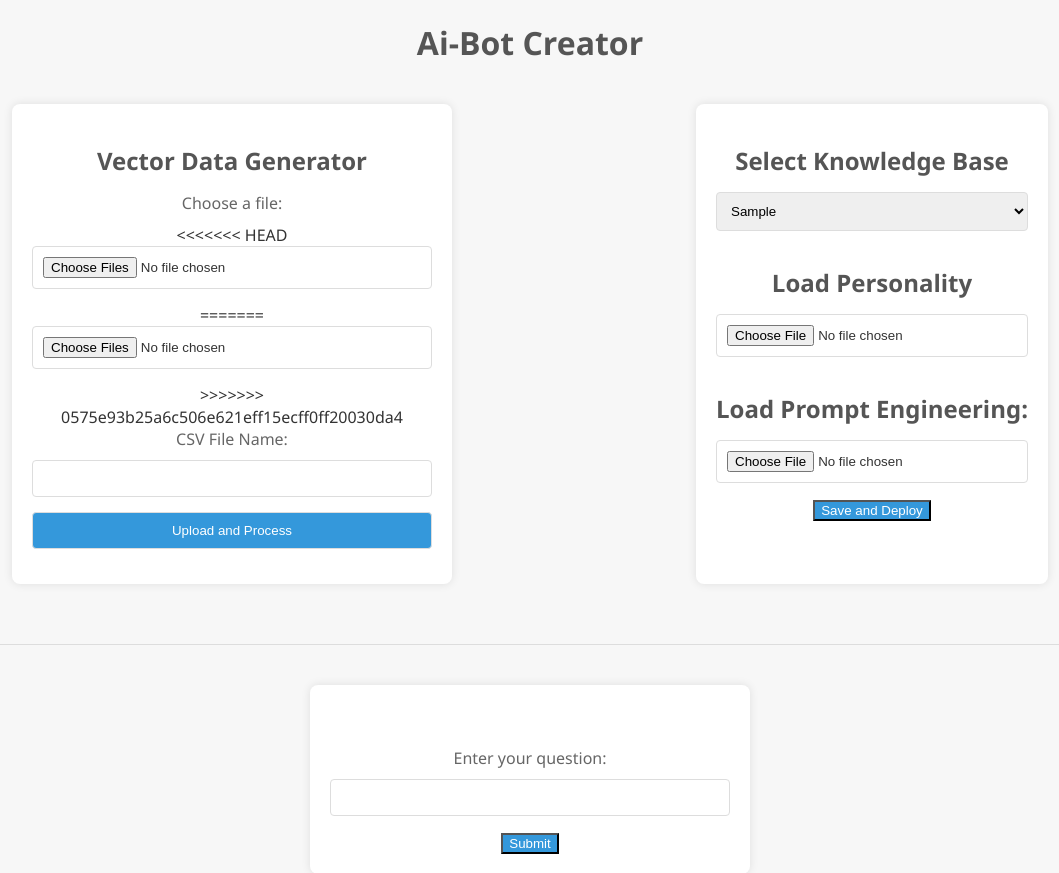
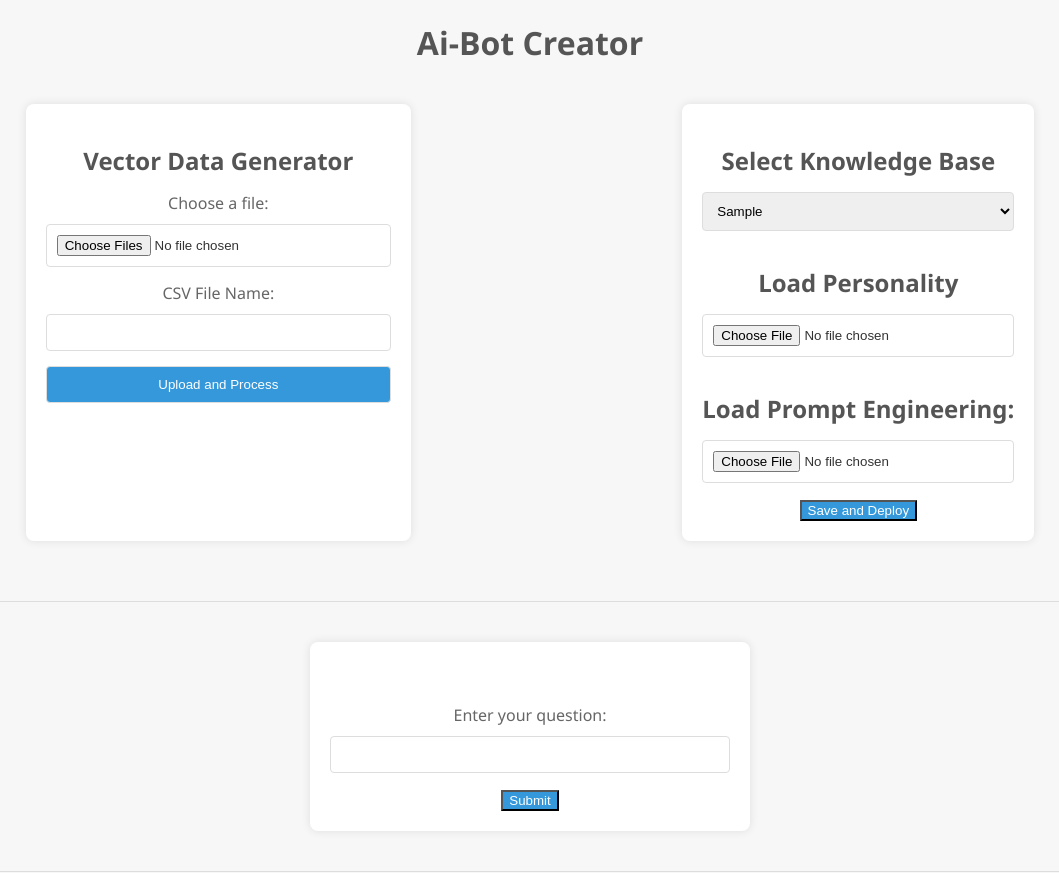
Before and after one commit to MersisGames/LunaAI, a Flask app: template templates/bot.html in a window 1280 px wide. Shown: the top 873 px of the page, without its empty margins (110-1169 px from the left). Run offline with Flask 3, Linux system fonts and the light colour scheme; the template is opened without the code that fills it: most values are stand-ins (such as "Sample title", 1, 10 or a date in 2020).

Commit message:
fix push

```diff
--- a/server.py
+++ b/server.py
@@ -85,12 +85,14 @@ def process_questions():
         messages = [
             {
                 "role": "system",
-                "content": f"""{personality_content}"""
+                "content": f"""{personality_content}
+                """
             },
             {
                 "role": "user",
                 "content": f"""Prompt: Please reply to this query: {query},
-                by generating a response to that prompt based on this data:{cleaned_text} that is 1-2 lines long. Additional Prompt Content: {prompt_content}"""
+                by generating a response to that prompt based on this data:{cleaned_text} {prompt_content}
+                """
             }
         ]
 
--- a/templates/bot.html
+++ b/templates/bot.html
@@ -120,18 +120,15 @@
     <h1>Ai-Bot Creator</h1>
 
     <div class="up-block">
+        <!-- Note-->
         <form action="/process" method="post" id="uploadForm" enctype="multipart/form-data">
             <h2>Vector Data Generator</h2>
             <label for="file">Choose a file:</label>
-<<<<<<< HEAD
             <input type="file" id="file" name="file" multiple accept=".pdf, .txt, .docx">
-=======
-            <input type="file" id="file" name="file" accept=".pdf, .txt, .docx" multiple>
->>>>>>> 0575e93b25a6c506e621eff15ecff0ff20030da4
             <br>
             <label for="csvName">CSV File Name:</label>
             <input type="text" id="csvName" name="csvName" required>
-            <br>
+
             <input type="submit" value="Upload and Process">
         </form>
             <br>
```
